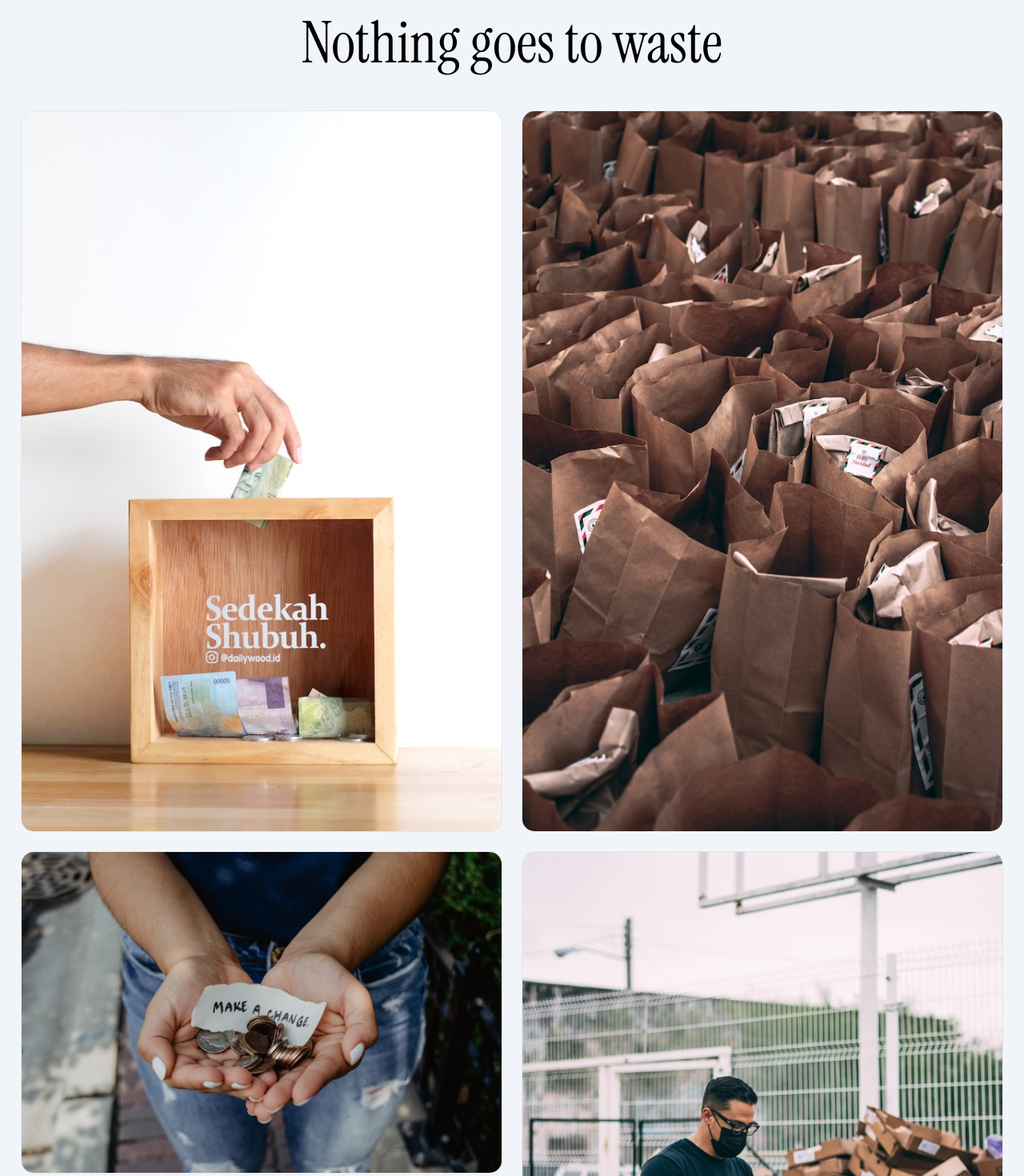
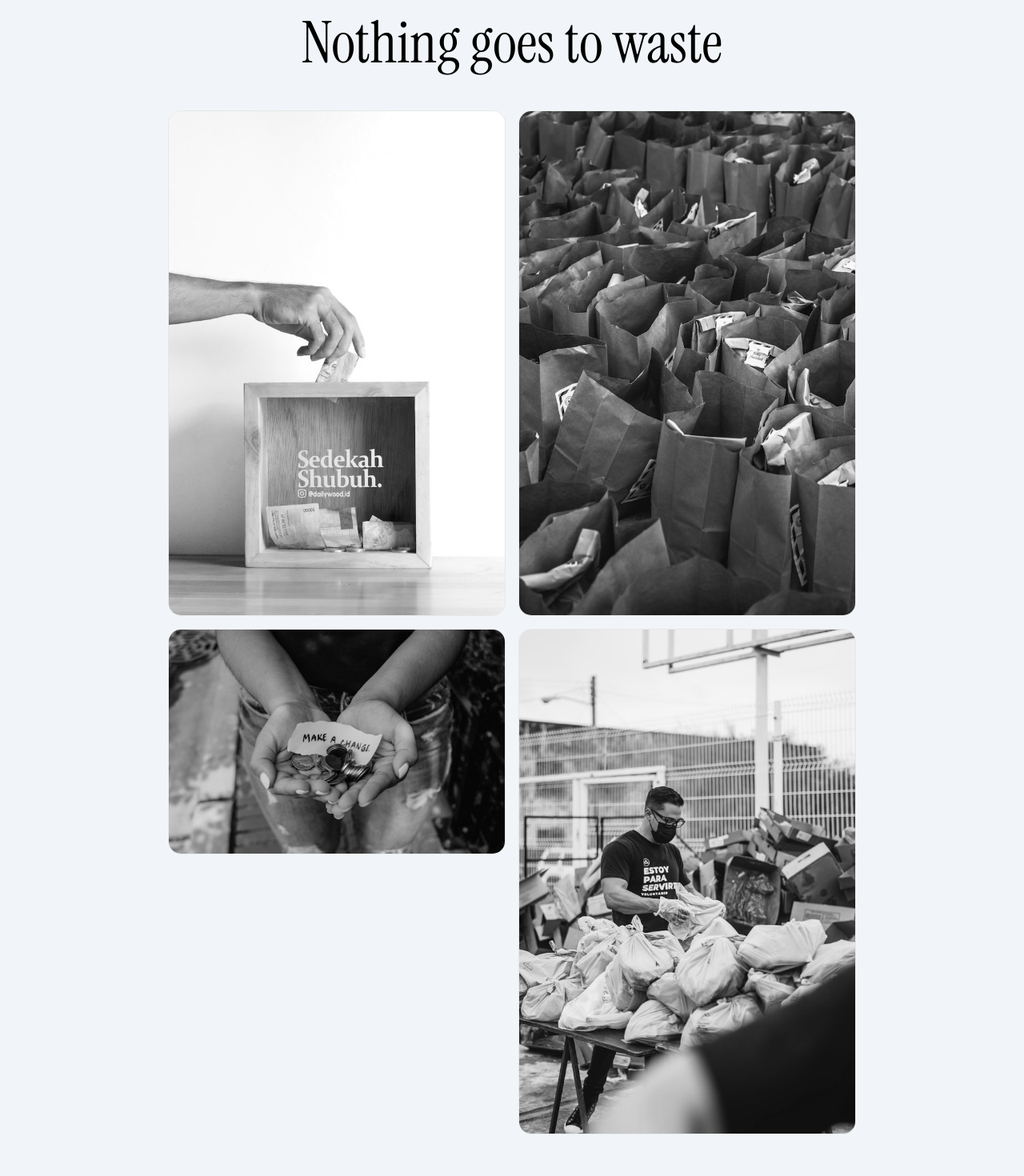
Before and after one commit to fcram7/charityhub, a React (Vite) app: page /about in a window 1280 px wide. Shown: the part 1860-3330 px from the top of the page at 80% size. Built offline with nearby package versions, Linux system fonts and the light colour scheme; a web font is replaced by a local one.

Commit message:
fixed documentation padding

```diff
--- a/src/pages/about/CreateDonateCollaborate.tsx
+++ b/src/pages/about/CreateDonateCollaborate.tsx
@@ -26,10 +26,11 @@ const CreateDonateCollaborate = () => {
       }, {
         scrollTrigger: {
           trigger: '.text',
-          start: 'top 100%',
+          start: 'top 95%',
           end: 'top 60%',
           markers: false,
-          toggleActions: 'play none none reverse',
+          toggleActions: 'play none none none',
+          scrub: 4
         },
         opacity: 1,
         y: 0,
--- a/src/pages/about/Documentations.tsx
+++ b/src/pages/about/Documentations.tsx
@@ -4,15 +4,40 @@ import Charity2 from "/charity-2.jpg";
 import Charity3 from "/charity-3.jpg";
 import Charity4 from "/charity-4.jpg";
 
+import { useState } from 'react';
+
 const Documentations = () => {
+  const images = [
+    {
+      image: Charity1
+    },
+
+    {
+      image: Charity2
+    },
+
+    {
+      image: Charity3
+    },
+
+    {
+      image: Charity4
+    },
+  ]
+  const [hover, setHover] = useState(false);
+
+  const mouseHoverHandler = () => {
+    setHover(hover => !hover)
+  }
+
   return (
     <PageSection paddingY="py-52" bgColor="bg-slate-100">
       <h1 className="section-title text-center font-instrument text-4xl md:text-6xl lg:text-7xl mb-12">Nothing goes to waste</h1>
-      <div className="documentations-content grid grid-cols-1 justify-center md:grid-cols-2 gap-6">
-        <img src={Charity1} alt="Charity Documentation" className="border rounded-2xl"/>
-        <img src={Charity2} alt="Charity Documentation" className="border rounded-2xl"/>
-        <img src={Charity3} alt="Charity Documentation" className="border rounded-2xl"/>
-        <img src={Charity4} alt="Charity Documentation" className="border rounded-2xl"/>
+      <div className="documentations-content px-[15%] grid grid-cols-1 justify-center md:grid-cols-2 gap-4">
+        { images.map((image, index) => (
+            <img key={index} src={image.image} alt="Charity Documentation" className={`img border rounded-2xl ease-in-out duration-200 ${hover ? "grayscale-0" : "grayscale"}`} onMouseEnter={mouseHoverHandler} onMouseLeave={mouseHoverHandler}/>
+
+        ))}
       </div>
     </PageSection>
    );
```
